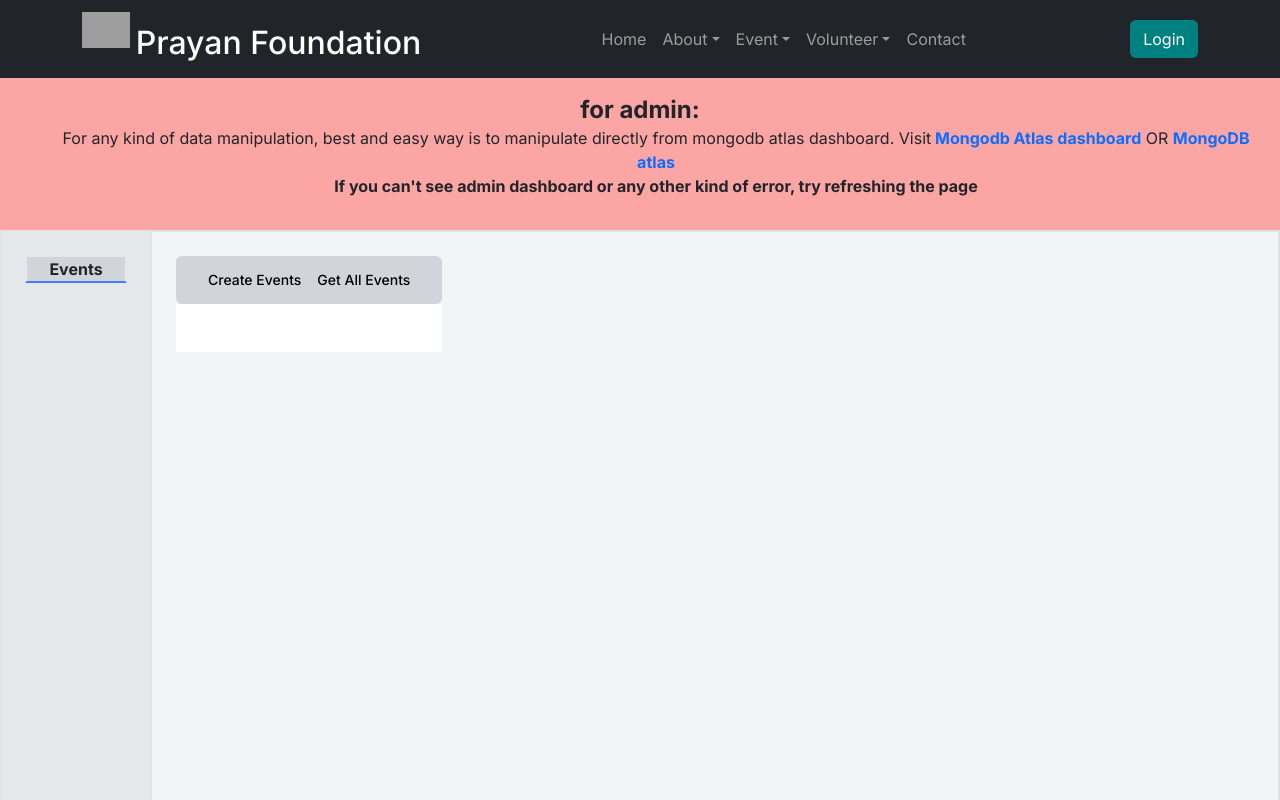
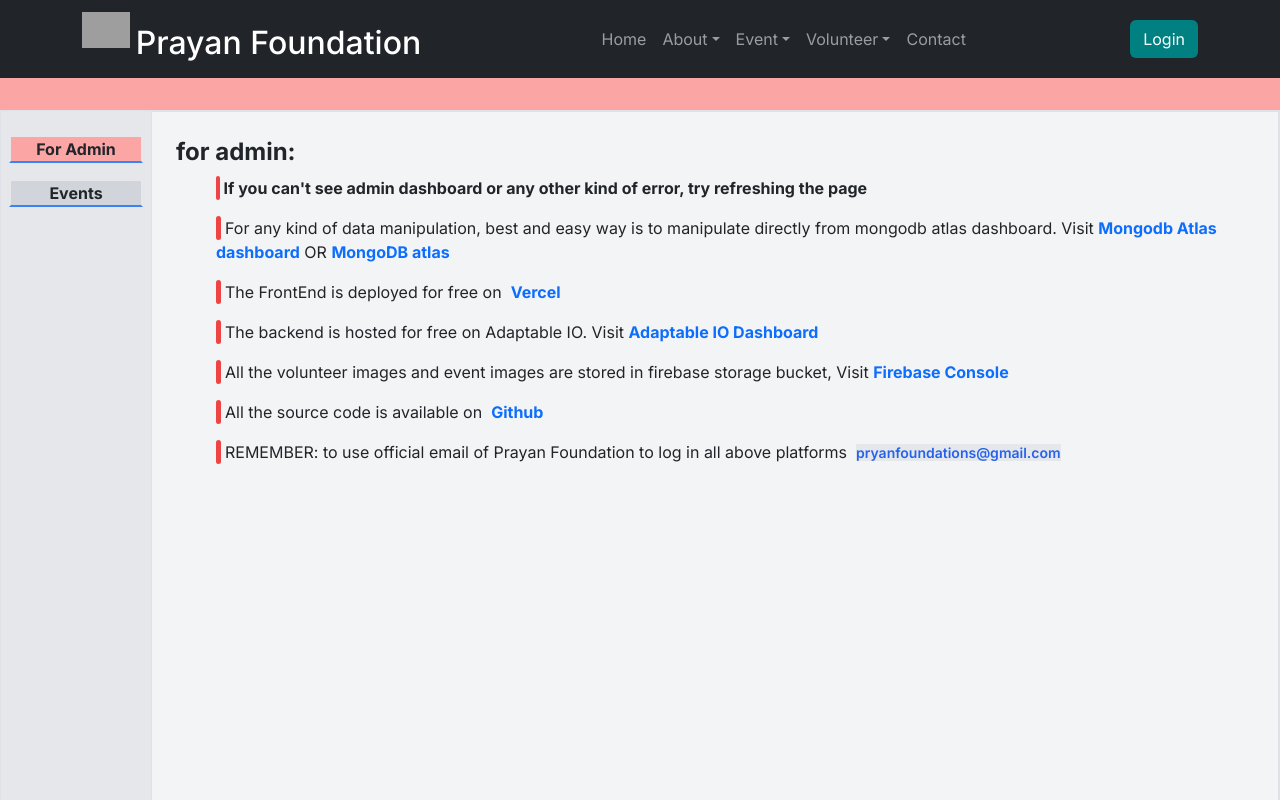
Before and after one commit to whatsUpWeHere/prayan-foundation-client, a Next.js app: page /dashboard in a window 1280 px wide. Shown: the top 800 px of the page. Built offline with nearby package versions, Linux system fonts and the light colour scheme; no server answers; grey boxes are pictures that could not be loaded.

Commit message:
removing server folder

```diff
--- a/app/(root)/dashboard/page.js
+++ b/app/(root)/dashboard/page.js
@@ -1,16 +1,10 @@
 import React from "react";
 import VerticalTabs from "@/components/dashboard/VerticalTabs";
-import Link from "next/link";
 
 const page = () => {
   return (
     <>
-      <div className="p-3 md:p-5 text-center  items-center justify-center bg-red-300 mx-auto"><span className="font-bold text-2xl text-bold ">for admin: </span>
-        <ul>
-          <li> For any kind of data manipulation, best and easy way is to manipulate directly from mongodb atlas dashboard. Visit
-            <span className="text-blue-600 font-bold cursor:pointer"><Link href="https://cloud.mongodb.com/v2/64ecc91b66f0ec497b646617#/overview" target="_blank"> Mongodb Atlas dashboard</Link></span > OR <span className="text-blue-600 font-bold cursor:pointer"><Link href="https://www.mongodb.com/atlas" target="_blank">MongoDB atlas</Link></span></li>
-            <li className="font-bold">If you can&apos;t see admin dashboard or any other kind of error, try refreshing the page</li>
-        </ul>
+      <div className="p-3 md:p-5 text-center  items-center justify-center bg-red-300 mx-auto">
       </div>
       <VerticalTabs />
     </>
--- a/components/dashboard/VerticalTabs.jsx
+++ b/components/dashboard/VerticalTabs.jsx
@@ -1,6 +1,7 @@
 "use client";
 import React, { useState } from "react";
 import EventHorizontalTabs from "./EventHorizontalTabs";
+import Link from "next/link";
 
 const Dashboard = () => {
     const [activeTab, setActiveTab] = useState(0);
@@ -11,25 +12,138 @@ const Dashboard = () => {
 
     return (
         <div className="flex w-full border min-h-[100vh] border-red-500 ">
-            <div className="w-[150px] bg-gray-200 p-4">
+            <div className="w-[150px] bg-gray-200 p-2">
                 <div
                     onClick={() => handleTabClick(0)}
-                    className={`p- w-[100%] font-bold border-2 text-center border-b-blue-500 cursor-pointer ${
+                    className={`mx-auto bg-red-300 m-3  mt-3 w-[100%] font-bold border-2 text-center border-b-blue-500 cursor-pointer ${
+                        activeTab === 0 ? "bg-red-300" : "bg-red-400"
+                    }`}
+                >
+                    For&nbsp;Admin
+                </div>
+                <div
+                    onClick={() => handleTabClick(1)}
+                    className={`mx-auto m-3 w-[100%] font-bold border-2 text-center border-b-blue-500 cursor-pointer ${
                         activeTab === 0 ? "bg-gray-300" : "bg-gray-100"
                     }`}
                 >
                     Events
                 </div>
-
             </div>
             <div className="flex-1 border  border-red-500 p-4">
                 {activeTab === 0 && (
+                    <div>
+                        <span className="font-bold text-2xl text-bold ">
+                            for admin:
+                        </span>
+                        <ul>
+                            <li className="font-bold p-2">
+                                <span className="w-15 h-15 rounded-full bg-red-500 inline-block">
+                                    &nbsp;
+                                </span>
+                                &nbsp;If you can&apos;t see admin dashboard or
+                                any other kind of error, try refreshing the page
+                            </li>
+                            <li className="p-2">
+                                <span className="w-15 h-15 rounded-full bg-red-500 inline-block">
+                                    &nbsp;
+                                </span>
+                                &nbsp;For any kind of data manipulation, best
+                                and easy way is to manipulate directly from
+                                mongodb atlas dashboard. Visit&nbsp;
+                                <span className="text-blue-600 font-bold cursor:pointer">
+                                    <Link
+                                        href="https://cloud.mongodb.com/v2/64ecc91b66f0ec497b646617#/overview"
+                                        target="_blank"
+                                    >
+                                        Mongodb Atlas dashboard
+                                    </Link>
+                                </span>
+                                &nbsp;OR&nbsp;
+                                <span className="text-blue-600 font-bold cursor:pointer">
+                                    <Link
+                                        href="https://www.mongodb.com/atlas"
+                                        target="_blank"
+                                    >
+                                        MongoDB atlas
+                                    </Link>
+                                </span>
+                            </li>
+                            <li className="p-2">
+                                <span className=" w-15 h-15 rounded-full bg-red-500 inline-block">
+                                    &nbsp;
+                                </span>
+                                &nbsp;The FrontEnd is deployed for free on
+                                &nbsp;
+                                <span className="text-blue-600 font-bold cursor:pointer">
+                                    <Link
+                                        href="https://vercel.com/dashboard"
+                                        target="_blank"
+                                    >
+                                        Vercel
+                                    </Link>
+                                </span>
+                            </li>
+                            <li className=" p-2">
+                                <span className=" w-15 h-15 rounded-full bg-red-500 inline-block">
+                                    &nbsp;
+                                </span>
+                                &nbsp;The backend is hosted for free on
+                                Adaptable IO. Visit&nbsp;
+                                <span className="text-blue-600 font-bold cursor:pointer">
+                                    <Link href="https://adaptable.io/app/dashboard#">
+                                        Adaptable IO Dashboard
+                                    </Link>
+                                </span>
+                            </li>
+                            <li className="p-2">
+                                <span className=" w-15 h-15 rounded-full bg-red-500 inline-block">
+                                    &nbsp;
+                                </span>
+                                &nbsp;All the volunteer images and event images
+                                are stored in firebase storage bucket,
+                                Visit&nbsp;
+                                <span className="text-blue-600 font-bold cursor:pointer">
+                                    <Link
+                                        href="https://console.firebase.google.com/project/prayan-foundation/storage/prayan-foundation.appspot.com/files"
+                                        target="_blank"
+                                    >
+                                        Firebase Console
+                                    </Link>
+                                </span>
+                            </li>
+                            <li className="p-2">
+                                <span className=" w-15 h-15 rounded-full bg-red-500 inline-block">
+                                    &nbsp;
+                                </span>
+                                &nbsp;All the source code is available on &nbsp;
+                                <span className="text-blue-600 font-bold cursor:pointer">
+                                    <Link
+                                        href="https://github.com/"
+                                        target="_blank"
+                                    >
+                                        Github
+                                    </Link>
+                                </span>
+                            </li>
+                            <li className="p-2">
+                                <span className=" w-15 h-15 rounded-full bg-red-500 inline-block">
+                                    &nbsp;
+                                </span>
+                                &nbsp;REMEMBER: to use official email of Prayan
+                                Foundation to log in all above platforms &nbsp;
+                                <span className="text-blue-600 font-semibold text-sm bg-gray-200 cursor:pointer">
+                                    pryanfoundations@gmail.com
+                                </span>
+                            </li>
+                        </ul>
+                    </div>
+                )}
+                {activeTab === 1 && (
                     <div className="h-full flex">
                         <EventHorizontalTabs />
                     </div>
                 )}
-                {/* {activeTab === 1 && <div>Required functionality will be added in future as per requirement</div>}
-                {activeTab === 2 && <div>Required functionality will be added in future as per requirement</div>} */}
             </div>
         </div>
     );
--- a/firebase.js
+++ b/firebase.js
@@ -1,14 +1,14 @@
 import { initializeApp } from "firebase/app";
-import {getStorage} from "firebase/storage";
+import { getStorage } from "firebase/storage";
 
 
 const firebaseConfig = {
-  apiKey: "AIzaSyA3EEJuUlPUYx1DacVUz4Df5lB5I0uTjWc",
-  authDomain: "prayan-d07e9.firebaseapp.com",
-  projectId: "prayan-d07e9",
-  storageBucket: "prayan-d07e9.appspot.com",
-  messagingSenderId: "303552682777",
-  appId: "1:303552682777:web:516d50d113a028d4184388"
+  apiKey: "AIzaSyBBzUju_N6ZPqNyfSmutZtj_uIqJjC0hJ0",
+  authDomain: "prayan-foundation.firebaseapp.com",
+  projectId: "prayan-foundation",
+  storageBucket: "prayan-foundation.appspot.com",
+  messagingSenderId: "373929651192",
+  appId: "1:373929651192:web:89e75c5e7399cbb1ef440d"
 };
 
 // Initialize Firebase
```
Also changed, not shown: 1 other file (tests, documents, lock files or other folders).
